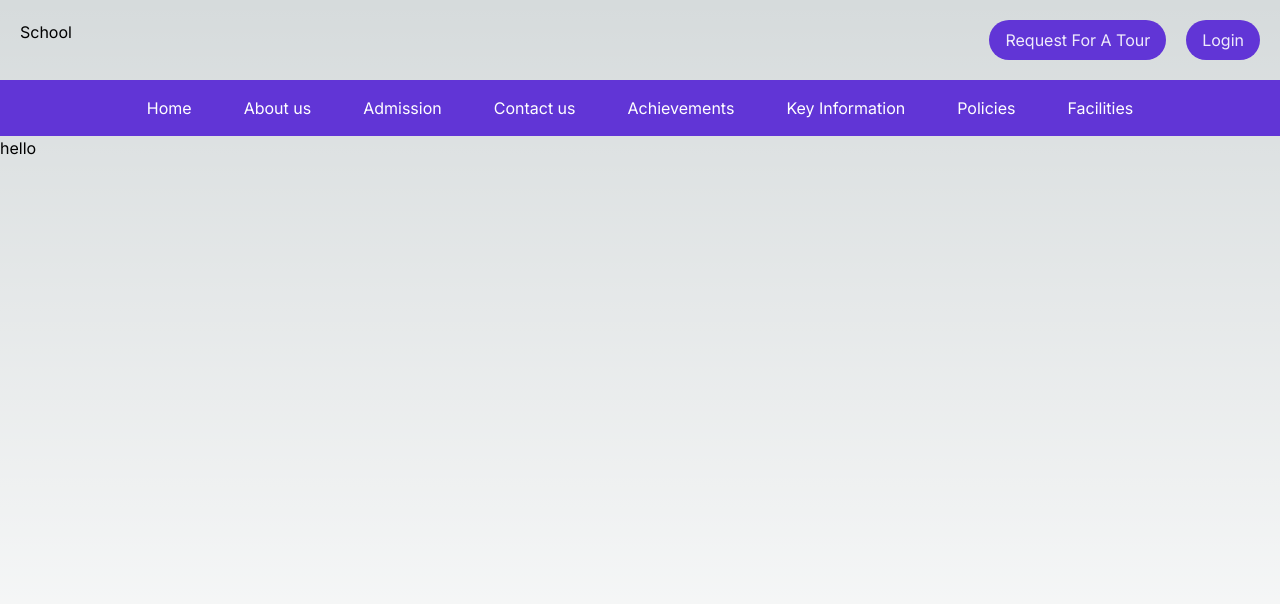
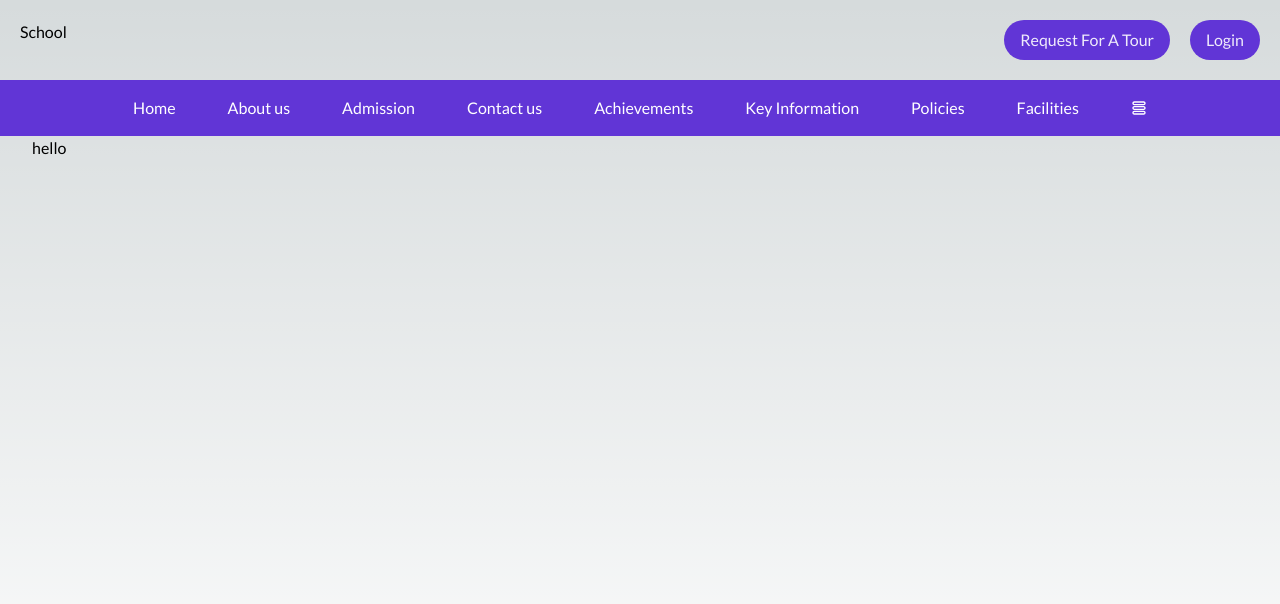
Before and after one commit to ifshad/zariq-interview-assignment, a Next.js app: page / in a window 1280 px wide. Shown: the top 604 px of the page. Built offline with nearby package versions, Linux system fonts and the light colour scheme.

Commit message:
drawer completed

```diff
--- /dev/null
+++ b/app/error.js
@@ -0,0 +1,24 @@
+"use client"; // Error components must be Client Components
+
+import { useEffect } from "react";
+
+export default function Error({ error, reset }) {
+  useEffect(() => {
+    // Log the error to an error reporting service
+    console.error(error);
+  }, [error]);
+
+  return (
+    <div>
+      <h2>Something went wrong!</h2>
+      <button
+        onClick={
+          // Attempt to recover by trying to re-render the segment
+          () => reset()
+        }
+      >
+        Try again
+      </button>
+    </div>
+  );
+}
--- a/app/layout.js
+++ b/app/layout.js
@@ -1,18 +1,22 @@
-import { Inter } from "next/font/google";
+import { Inter, Lato } from "next/font/google";
 import "./globals.css";
 import Header from "@/components/Layout/Header";
 
 const inter = Inter({ subsets: ["latin"] });
+const lato = Lato({
+  subsets: ["latin"],
+  weight: ["100", "300", "400", "700", "900"],
+});
 
 export const metadata = {
-  title: "Create Next App",
-  description: "Generated by create next app",
+  title: "Modern School",
+  description: "Come to learn, leave to serve!",
 };
 
 export default function RootLayout({ children }) {
   return (
     <html lang="en">
-      <body className={`min-h-screen ${inter.className}`}>
+      <body className={`min-h-screen ${lato.className}`}>
         <Header />
         {children}
       </body>
--- a/app/page.js
+++ b/app/page.js
@@ -1,4 +1,3 @@
-
 export default function Home() {
-  return <div>hello</div>;
+  return <div className="container">hello</div>;
 }
--- a/components/Layout/Header.jsx
+++ b/components/Layout/Header.jsx
@@ -1,12 +1,14 @@
 "use client";
 import Link from "next/link";
 import React, { useState } from "react";
+import { TiThMenuOutline } from "react-icons/ti";
+import { IoCloseCircleOutline } from "react-icons/io5";
 
 const navListItems = [
   {
     id: 1,
     title: "Home",
-    link: "/home",
+    link: "/",
   },
   {
     id: 2,
@@ -135,11 +137,37 @@ const navListItems = [
   },
 ];
 
+const drawerItemsList = [
+  {
+    branch: "Satarkul Branch",
+    contactNumber: "+8809677444777",
+    email: "info@glenrich.edu.bd",
+    address:
+      "Plot No: E-2 & E-3, Sunvalley Sharoni, Block: A, Sunvalley Abashan Swadesh Properties Ltd., Satarkul, Badda, Dhaka-1212",
+    visitCampus: "Visit Satarkul Campus",
+  },
+  {
+    branch: "Uttara Branch (Junior Campus)",
+    contactNumber: "(+88) 0248961087",
+    email: "info@uttara.glenrich.edu.bd",
+    address: "Plot 4, Road 13, Sector 6, Uttara Model Town, Dhaka-1230",
+    visitCampus: "Visit Uttara Campus",
+  },
+  {
+    branch: "Uttara Branch (Senior Campus)",
+    contactNumber: "(+88) 09614087141",
+    email: "info@uttara.glenrich.edu.bd",
+    address: "Plot ED-01, Road 1, Sector 15, Uttara Model Town, Dhaka-1230",
+    visitCampus: "Visit Uttara Campus",
+  },
+];
+
 export default function Header() {
   const [subMenu, setSubMenu] = useState(null);
-  console.log(subMenu);
+  const [isOpen, setIsOpen] = useState(false);
+
   return (
-    <div>
+    <div className="relative">
       {/* Top Section */}
       <div className="flex justify-between p-5">
         <div>School</div>
@@ -155,7 +183,8 @@ export default function Header() {
         </div>
       </div>
       {/* Bottom Section */}
-      <div className="bg-secondary-color text-primary-color">
+      <div className="bg-secondary-color text-primary-color flex space-x-5 justify-center">
+        {/* Menu List */}
         <ul className="flex space-x-5 justify-center">
           {navListItems.map((item) => (
             <li
@@ -182,6 +211,44 @@ export default function Header() {
             </li>
           ))}
         </ul>
+        {/* App Drawer */}
+        <button
+          onClick={() => setIsOpen(!isOpen)}
+          className="hover:bg-accent-color text-opacity-90 hover:text-opacity-100 transition-all duration-300 px-4"
+        >
+          <TiThMenuOutline />
+        </button>
+      </div>
+      {/* BG Overlay */}
+      {isOpen && (
+        <div
+          className="fixed bg-black inset-0 bg-opacity-50"
+          onClick={() => setIsOpen(false)}
+        />
+      )}
+      {/* Drawer */}
+      <div
+        className={`fixed w-96 h-screen bg-primary-color text-accent-color ${
+          isOpen ? "translate-x-0" : "-translate-x-96"
+        } transition-all duration-500 overflow-y-scroll top-0 left-0`}
+      >
+        <div
+          className="flex justify-between p-3"
+        >
+          <div>logo</div>
+          <button onClick={() => setIsOpen(false)} className="text-4xl">
+            <IoCloseCircleOutline />
+          </button>
+        </div>
+        {drawerItemsList.map((item, index) => (
+          <div key={index} className="p-7">
+            <h1 className="text-2xl font-semibold">{item.branch}</h1>
+            <p>{item.email}</p>
+            <p>{item.contactNumber}</p>
+            <p>{item.address}</p>
+            <button className="btn">{item.visitCampus}</button>
+          </div>
+        ))}
       </div>
     </div>
   );
--- a/tailwind.config.js
+++ b/tailwind.config.js
@@ -6,6 +6,18 @@ module.exports = {
     "./app/**/*.{js,ts,jsx,tsx,mdx}",
   ],
   theme: {
+    container: {
+      center: true,
+      padding: "2rem",
+      screens: {
+        sm: "640px",
+        md: "768px",
+        lg: "1024px",
+        xl: "1280px",
+        "2xl": "1536px",
+        "3xl": "1600px",
+      },
+    },
     extend: {
       backgroundImage: {
         "gradient-radial": "radial-gradient(var(--tw-gradient-stops))",
@@ -13,11 +25,11 @@ module.exports = {
           "conic-gradient(from 180deg at 50% 50%, var(--tw-gradient-stops))",
       },
       colors: {
-        'primary-color': '#FFFFFF',
-        'secondary-color': '#6135D6',
-        'accent-color': '#19099c'
-      }
+        "primary-color": "#FFFFFF",
+        "secondary-color": "#6135D6",
+        "accent-color": "#19099c",
+      },
     },
+    plugins: [],
   },
-  plugins: [],
 };
```
Also changed, not shown: package.json (+5 -4 lines), 1 other file (tests, documents, lock files or other folders).
